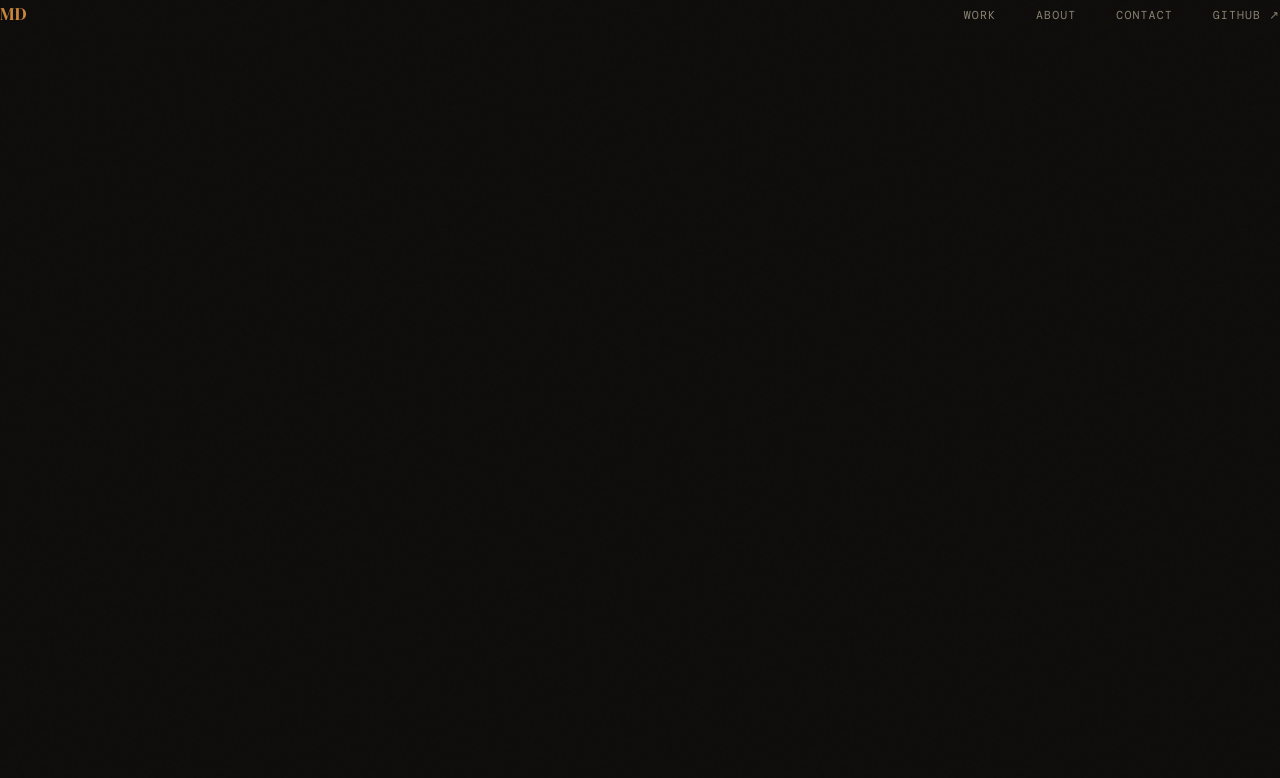
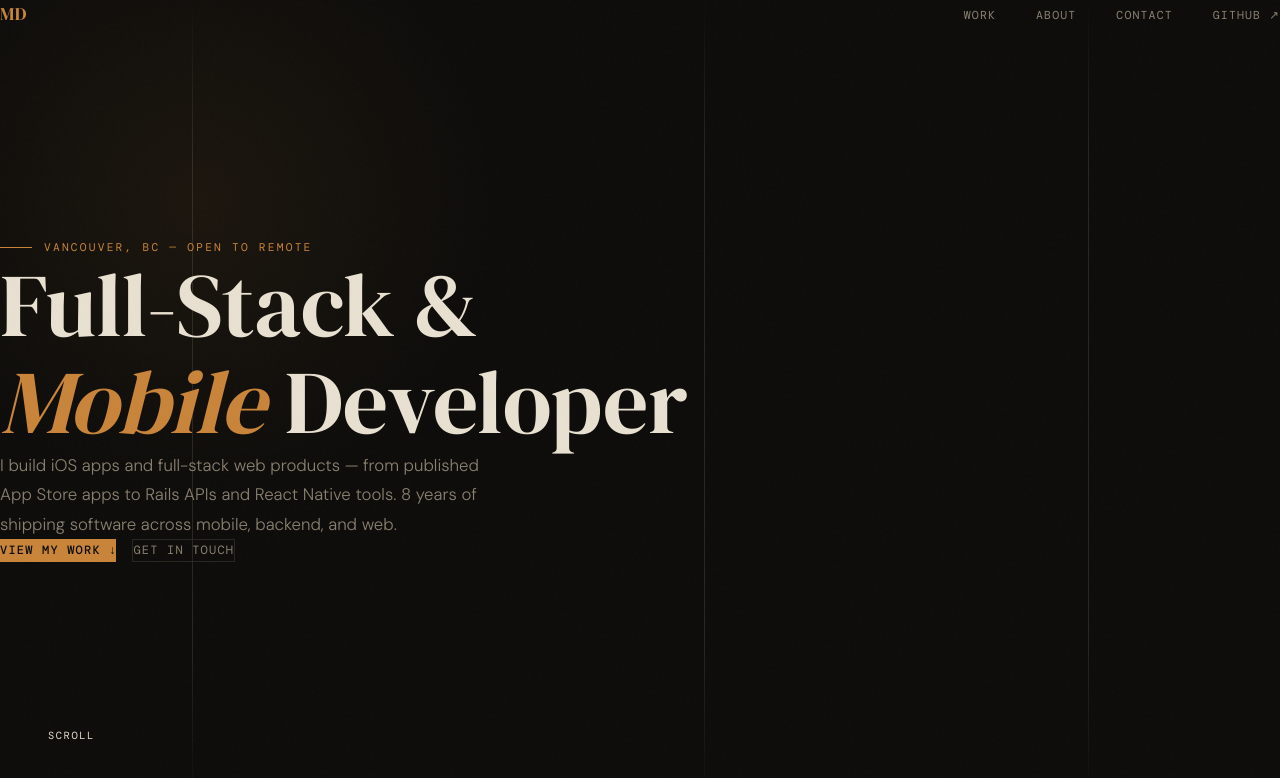
Before and after one commit to mdolancode/portfolio, a Next.js app: page / in a window 1280 px wide. Shown: the top 778 px of the page. Built offline with nearby package versions, Linux system fonts and the light colour scheme; a web font is replaced by a local one.

Commit message:
Add Hero component

```diff
--- a/src/app/page.tsx
+++ b/src/app/page.tsx
@@ -1,9 +1,11 @@
 import Nav from '@/components/Nav'
+import Hero from '@/components/Hero'
 
 export default function Home() {
   return (
     <main>
       <Nav />
+      <Hero />
     </main>
   )
 }
--- /dev/null
+++ b/src/components/Hero.tsx
@@ -0,0 +1,146 @@
+'use client'
+
+import { useEffect, useRef } from 'react'
+
+export default function Hero() {
+  const innerRef = useRef<HTMLDivElement>(null)
+
+  useEffect(() => {
+    const el = innerRef.current
+    if (el) {
+      el.style.opacity = '0'
+      el.style.transform = 'translateY(24px)'
+      requestAnimationFrame(() => {
+        el.style.transition = 'opacity 0.9s ease, transform 0.9s ease'
+        el.style.opacity = '1'
+        el.style.transform = 'translateY(0)'
+      })
+    }
+  }, [])
+
+  return (
+    <section
+      id="hero"
+      className="relative min-h-screen flex flex-col justify-center px-12 pt-32 pb-20 overflow-hidden"
+    >
+      {/* Background vertical lines */}
+      {[15, 55, 85].map((left) => (
+        <div
+          key={left}
+          className="absolute top-0 bottom-0 w-px pointer-events-none"
+          style={{
+            left: `${left}%`,
+            background:
+              'linear-gradient(to bottom, transparent, var(--color-border) 20%, var(--color-border) 80%, transparent)',
+          }}
+        />
+      ))}
+
+      {/* Amber glow */}
+      <div
+        className="absolute pointer-events-none"
+        style={{
+          width: '600px',
+          height: '600px',
+          borderRadius: '50%',
+          background:
+            'radial-gradient(circle, rgba(200,133,58,0.08) 0%, transparent 70%)',
+          top: '-100px',
+          left: '-100px',
+        }}
+      />
+
+      {/* Hero content */}
+      <div ref={innerRef} className="relative z-10 max-w-4xl">
+        {/* Eyebrow */}
+        <div className="flex items-center gap-3 mb-6">
+          <span
+            className="block h-px w-8"
+            style={{ background: 'var(--color-amber)' }}
+          />
+          <span
+            className="font-mono text-[0.7rem] tracking-[0.2em] uppercase"
+            style={{ color: 'var(--color-amber)' }}
+          >
+            Vancouver, BC &mdash; Open to remote
+          </span>
+        </div>
+
+        {/* Headline */}
+        <h1
+          className="font-serif leading-[1.08] mb-1"
+          style={{
+            fontSize: 'clamp(3rem, 7vw, 6rem)',
+            color: 'var(--color-offwhite)',
+          }}
+        >
+          Full-Stack &amp;{' '}
+          <br />
+          <em style={{ color: 'var(--color-amber)', fontStyle: 'italic' }}>
+            Mobile
+          </em>{' '}
+          Developer
+        </h1>
+
+        {/* Subheading */}
+        <p
+          className="text-[1.05rem] max-w-lg mt-7 leading-[1.75]"
+          style={{ color: 'var(--color-text-muted)' }}
+        >
+          I build iOS apps and full-stack web products &mdash; from published
+          App Store apps to Rails APIs and React Native tools. 8 years of
+          shipping software across mobile, backend, and web.
+        </p>
+
+        {/* CTAs */}
+        <div className="flex flex-wrap gap-4 mt-12">
+          <a
+            href="#projects"
+            className="inline-flex items-center gap-2 px-7 py-3 font-mono text-[0.75rem] tracking-widest uppercase transition-all duration-200 hover:-translate-y-px"
+            style={{
+              background: 'var(--color-amber)',
+              color: 'var(--color-bg)',
+              fontWeight: 500,
+            }}
+          >
+            View my work ↓
+          </a>
+          <a
+            href="#contact"
+            className="inline-flex items-center gap-2 px-7 py-3 font-mono text-[0.75rem] tracking-widest uppercase transition-all duration-200"
+            style={{
+              color: 'var(--color-text-muted)',
+              border: '1px solid var(--color-border)',
+            }}
+            onMouseEnter={(e) => {
+              e.currentTarget.style.borderColor = 'var(--color-amber)'
+              e.currentTarget.style.color = 'var(--color-amber)'
+            }}
+            onMouseLeave={(e) => {
+              e.currentTarget.style.borderColor = 'var(--color-border)'
+              e.currentTarget.style.color = 'var(--color-text-muted)'
+            }}
+          >
+            Get in touch
+          </a>
+        </div>
+      </div>
+
+      {/* Scroll indicator */}
+      <div
+        className="absolute bottom-10 left-12 flex items-center gap-3 font-mono text-[0.65rem] tracking-[0.15em] uppercase"
+        style={{ color: 'var(--color-text-dim)' }}
+      >
+        Scroll
+        <span
+          className="block w-px"
+          style={{
+            height: '48px',
+            background:
+              'linear-gradient(to bottom, var(--color-text-dim), transparent)',
+          }}
+        />
+      </div>
+    </section>
+  )
+}
```
